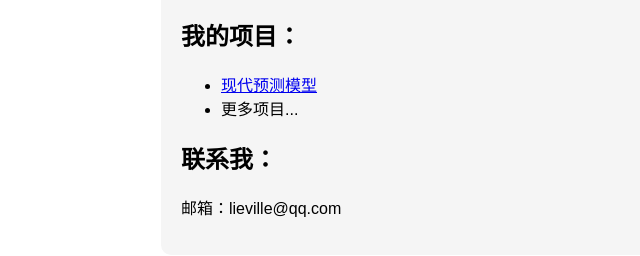
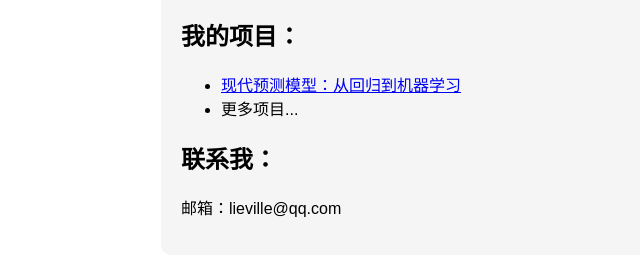
Before and after one commit to lieville/lieville.github.io, a plain HTML site: page index.html in a window 1280 px wide. Shown: the part 156-412 px from the top of the page, without its empty margins (79-719 px from the left). Drawn offline with Linux system fonts and the light colour scheme.

Commit message:
Update project link in index.html

```diff
--- a/index.html
+++ b/index.html
@@ -19,7 +19,7 @@
         <p>这是我的 GitHub Pages 网站。</p>
         <h2>我的项目：</h2>
         <ul>
-            <li><a href="https://github.com/你的用户名/mpm">现代预测模型</a></li>
+            <li><a href="https://github.com/lieville/mpm">现代预测模型：从回归到机器学习</a></li>
             <li>更多项目...</li>
         </ul>
         <h2>联系我：</h2>
```
